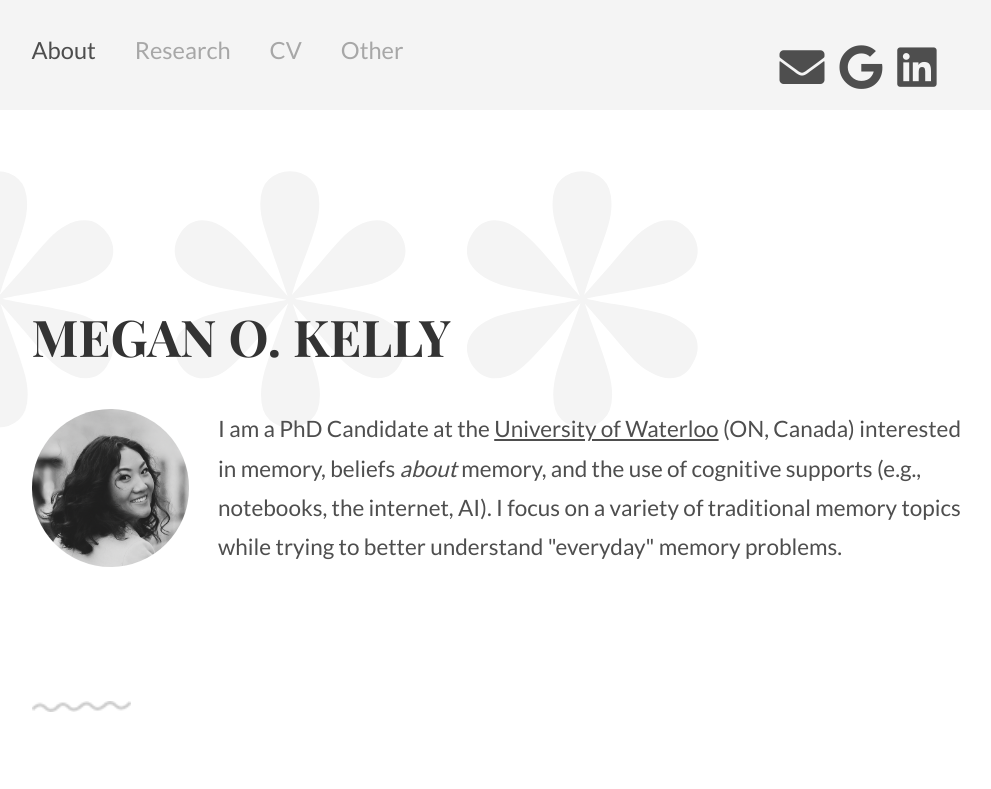
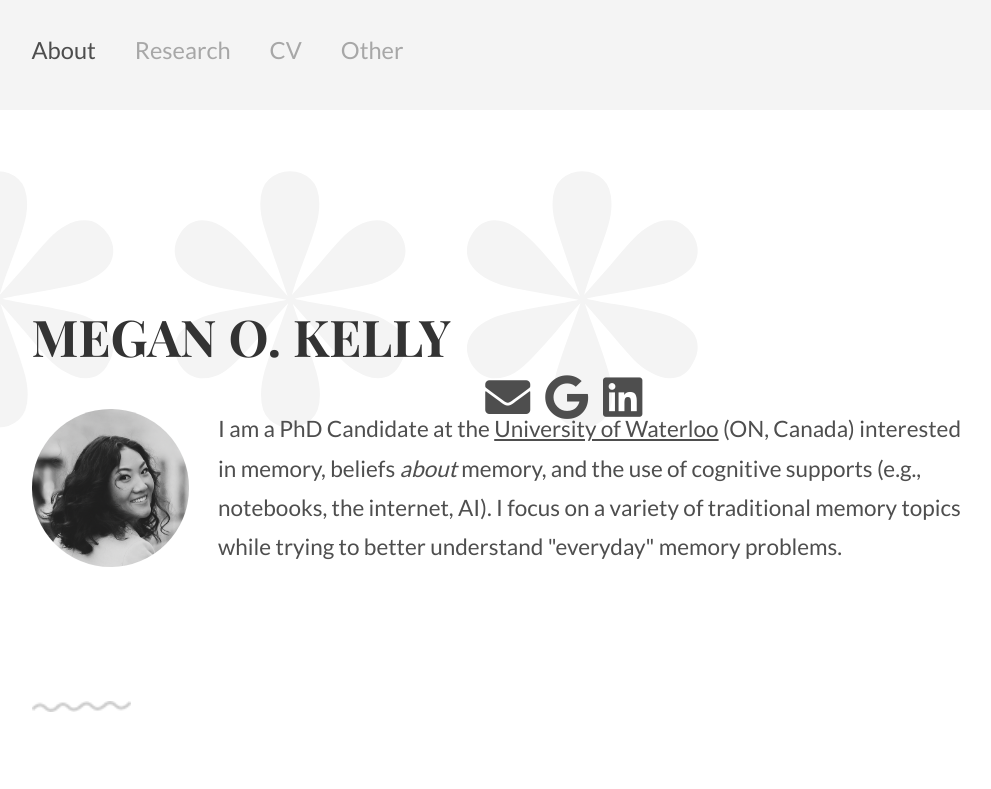
Before and after one commit to meganokelly/meganokelly.github.io, a plain HTML site: page index.html in a window 1280 px wide. Shown: the top 789 px of the page, without its empty margins (142-1133 px from the left). Drawn offline with Linux system fonts and the light colour scheme.

Commit message:
last time

```diff
--- a/index.html
+++ b/index.html
@@ -69,6 +69,10 @@ html {
 
 /* Adjust styles for the social icons */
 .top-nav .social {
+    position: absolute; /* Position the social icons absolutely */
+    top: 50%; /* Move the icons down by 50% of the height of the header */
+    transform: translateY(-50%); /* Adjust to vertically center the icons */
+
     display: flex;
     list-style-type: none;
     margin: 0;
```
